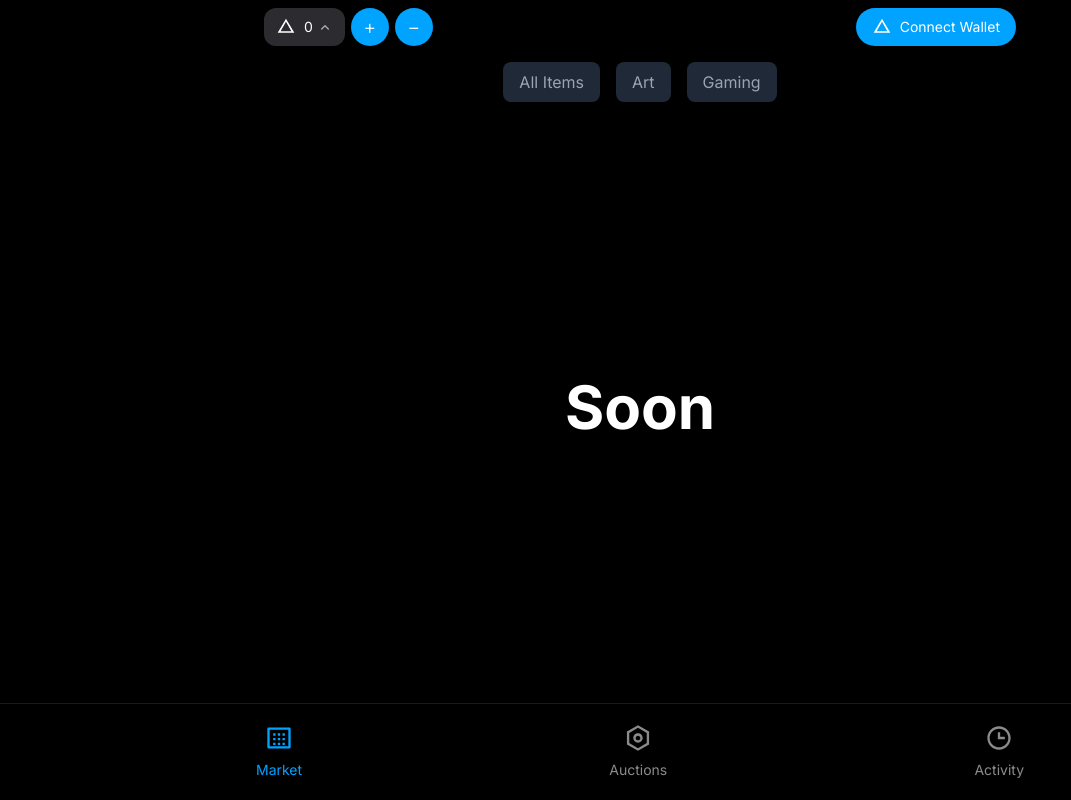
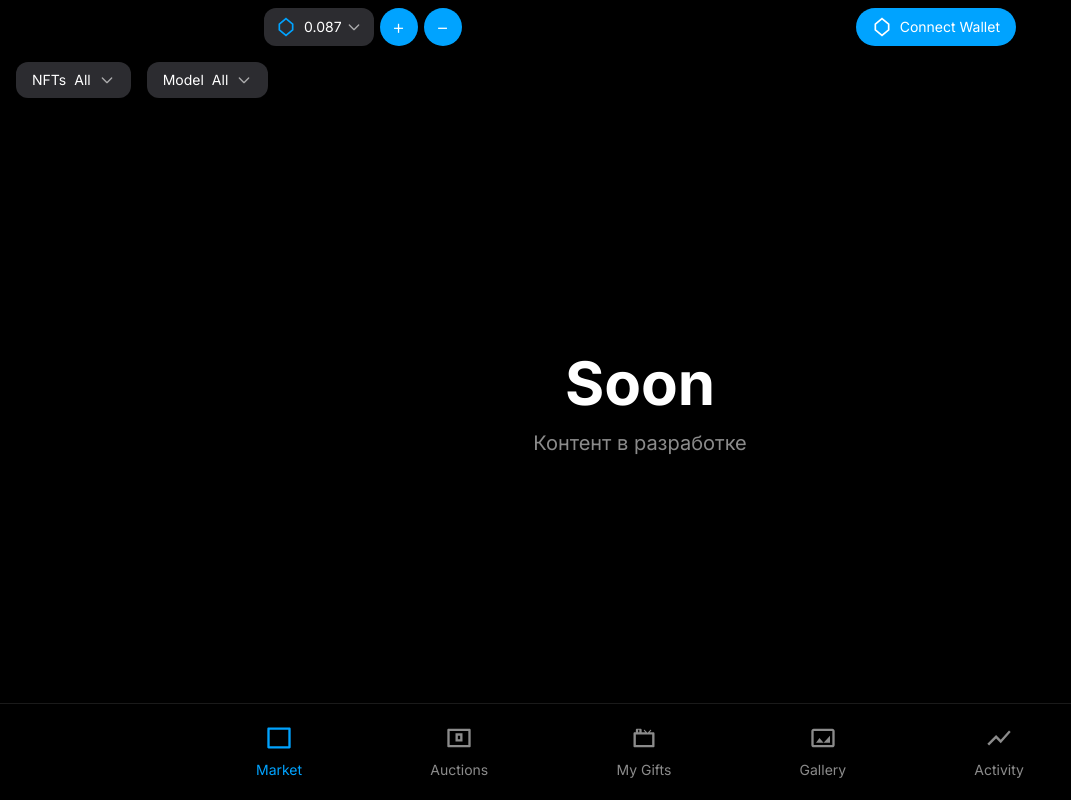
Before and after one commit to useriiefokrjkgjrkgkgkjkg/mini-app-nft, a Next.js app: page / in a window 1280 px wide. Shown: the whole page, without its empty margins (0-1071 px from the left). Built offline with nearby package versions, Linux system fonts and the light colour scheme.

Commit message:
feat: обновлен дизайн приложения

```diff
--- a/app/page.tsx
+++ b/app/page.tsx
@@ -22,6 +22,7 @@ declare global {
 export default function Home() {
   const [activeTab, setActiveTab] = useState('market');
   const [loading, setLoading] = useState(true);
+  const [counter, setCounter] = useState(0.087);
 
   useEffect(() => {
     if (window.Telegram?.WebApp) {
@@ -54,30 +55,36 @@ export default function Home() {
       <div className="w-full bg-black p-2 flex items-center justify-center">
         <div className="max-w-3xl w-full flex items-center justify-between px-0">
           <div className="flex items-center gap-1.5 pl-2">
-            {/* Логотип и счетчик */}
+            {/* Счетчик и стрелка */}
             <div className="flex items-center bg-[#2c2c30] rounded-xl h-[38px] px-3">
-              <svg className="w-5 h-5" viewBox="0 0 24 24" fill="white">
-                <path d="M12 2L2 19h20L12 2zm0 3.8L18.5 17H5.5L12 5.8z"/>
+              <svg className="w-5 h-5" viewBox="0 0 24 24" fill="none" stroke="#00A3FF" strokeWidth="2">
+                <path d="M12 2L20 8.5V15.5L12 22L4 15.5V8.5L12 2Z" />
               </svg>
-              <span className="text-white text-sm ml-2 mr-1">0</span>
+              <span className="text-white text-sm ml-2 mr-1">{counter}</span>
               <svg className="w-4 h-4 text-white opacity-60" viewBox="0 0 24 24" fill="none" stroke="currentColor">
-                <path strokeLinecap="round" strokeLinejoin="round" strokeWidth={2} d="M7 15l5-5 5 5"/>
+                <path strokeLinecap="round" strokeLinejoin="round" strokeWidth={2} d="M19 9l-7 7-7-7"/>
               </svg>
             </div>
 
             {/* Кнопки + и - */}
-            <button className="w-[38px] h-[38px] bg-[#00A3FF] rounded-full flex items-center justify-center text-white text-xl font-light">
+            <button
+              className="w-[38px] h-[38px] bg-[#00A3FF] rounded-full flex items-center justify-center text-white text-xl font-light"
+              onClick={() => setCounter(prev => +(prev + 0.001).toFixed(3))}
+            >
               +
             </button>
-            <button className="w-[38px] h-[38px] bg-[#00A3FF] rounded-full flex items-center justify-center text-white text-xl font-light">
+            <button
+              className="w-[38px] h-[38px] bg-[#00A3FF] rounded-full flex items-center justify-center text-white text-xl font-light"
+              onClick={() => setCounter(prev => +(prev - 0.001).toFixed(3))}
+            >
               −
             </button>
           </div>
 
           {/* Кнопка Connect Wallet */}
           <button className="bg-[#00A3FF] text-white h-[38px] px-4 rounded-full flex items-center gap-2 text-sm mr-2">
-            <svg className="w-5 h-5" viewBox="0 0 24 24" fill="white">
-              <path d="M12 2L2 19h20L12 2zm0 3.8L18.5 17H5.5L12 5.8z"/>
+            <svg className="w-5 h-5" viewBox="0 0 24 24" fill="none" stroke="white" strokeWidth="2">
+              <path d="M12 2L20 8.5V15.5L12 22L4 15.5V8.5L12 2Z" />
             </svg>
             Connect Wallet
           </button>
@@ -86,50 +93,30 @@ export default function Home() {
 
       {/* Панель фильтров */}
       <div className="w-full bg-black px-4 py-2">
-        <div className="flex justify-center gap-4">
-          <button
-            className={`px-4 py-2 rounded-lg ${
-              activeTab === 'all'
-                ? 'bg-[#00A3FF] text-white'
-                : 'bg-gray-800 text-gray-400'
-            } hover:bg-[#00A3FF] hover:text-white transition-all`}
-            onClick={() => setActiveTab('all')}
-          >
-            All Items
-          </button>
-          <button
-            className={`px-4 py-2 rounded-lg ${
-              activeTab === 'art'
-                ? 'bg-[#00A3FF] text-white'
-                : 'bg-gray-800 text-gray-400'
-            } hover:bg-[#00A3FF] hover:text-white transition-all`}
-            onClick={() => setActiveTab('art')}
-          >
-            Art
-          </button>
-          <button
-            className={`px-4 py-2 rounded-lg ${
-              activeTab === 'gaming'
-                ? 'bg-[#00A3FF] text-white'
-                : 'bg-gray-800 text-gray-400'
-            } hover:bg-[#00A3FF] hover:text-white transition-all`}
-            onClick={() => setActiveTab('gaming')}
-          >
-            Gaming
-          </button>
+        <div className="flex gap-4">
+          <div className="flex items-center gap-2 bg-[#2c2c30] rounded-xl px-4 py-2">
+            <span className="text-white text-sm">NFTs</span>
+            <span className="text-white text-sm">All</span>
+            <svg className="w-4 h-4 text-white opacity-60" viewBox="0 0 24 24" fill="none" stroke="currentColor">
+              <path strokeLinecap="round" strokeLinejoin="round" strokeWidth={2} d="M19 9l-7 7-7-7"/>
+            </svg>
+          </div>
+          <div className="flex items-center gap-2 bg-[#2c2c30] rounded-xl px-4 py-2">
+            <span className="text-white text-sm">Model</span>
+            <span className="text-white text-sm">All</span>
+            <svg className="w-4 h-4 text-white opacity-60" viewBox="0 0 24 24" fill="none" stroke="currentColor">
+              <path strokeLinecap="round" strokeLinejoin="round" strokeWidth={2} d="M19 9l-7 7-7-7"/>
+            </svg>
+          </div>
         </div>
       </div>
 
       {/* Основной контент */}
       <main className="flex-1 flex items-center justify-center">
-        {activeTab === 'market' ? (
+        <div className="flex flex-col items-center gap-4">
           <h1 className="text-white text-6xl font-bold">Soon</h1>
-        ) : (
-          <div className="flex flex-col items-center gap-4">
-            <h1 className="text-white text-6xl font-bold capitalize">{activeTab}</h1>
-            <p className="text-[#8B8B8B] text-xl">Вкладка еще не готова</p>
-          </div>
-        )}
+          <p className="text-[#8B8B8B] text-xl">Контент в разработке</p>
+        </div>
       </main>
 
       {/* Нижняя навигация */}
@@ -141,7 +128,7 @@ export default function Home() {
             onClick={() => setActiveTab('market')}
           >
             <svg className="w-7 h-7" viewBox="0 0 24 24" fill={activeTab === 'market' ? "#00A3FF" : "#8B8B8B"}>
-              <path d="M3 3H21C21.5523 3 22 3.44772 22 4V20C22 20.5523 21.5523 21 21 21H3C2.44772 21 2 20.5523 2 20V4C2 3.44772 2.44772 3 3 3ZM4 5V19H20V5H4ZM9 8H7V10H9V8ZM7 12H9V14H7V12ZM9 16H7V18H9V16ZM13 8H11V10H13V8ZM11 12H13V14H11V12ZM13 16H11V18H13V16ZM17 8H15V10H17V8ZM15 12H17V14H15V12ZM17 16H15V18H17V16Z"/>
+              <path d="M3 3H21C21.5523 3 22 3.44772 22 4V20C22 20.5523 21.5523 21 21 21H3C2.44772 21 2 20.5523 2 20V4C2 3.44772 2.44772 3 3 3ZM4 5V19H20V5H4Z"/>
             </svg>
             <span className={activeTab === 'market' ? "text-[#00A3FF] text-sm" : "text-[#8B8B8B] text-sm"}>Market</span>
           </button>
@@ -152,9 +139,31 @@ export default function Home() {
             onClick={() => setActiveTab('auctions')}
           >
             <svg className="w-7 h-7" viewBox="0 0 24 24" fill={activeTab === 'auctions' ? "#00A3FF" : "#8B8B8B"}>
-              <path d="M12 1L21.5 6.5V17.5L12 23L2.5 17.5V6.5L12 1ZM12 3.311L4.5 7.65311V16.3469L12 20.689L19.5 16.3469V7.65311L12 3.311ZM12 16C9.79086 16 8 14.2091 8 12C8 9.79086 9.79086 8 12 8C14.2091 8 16 9.79086 16 12C16 14.2091 14.2091 16 12 16ZM12 14C13.1046 14 14 13.1046 14 12C14 10.8954 13.1046 10 12 10C10.8954 10 10 10.8954 10 12C10 13.1046 10.8954 14 12 14Z"/>
+              <path d="M15.0007 8H9.00073V15H15.0007V8ZM13.0007 13H11.0007V10H13.0007V13ZM21.0007 4H3.00073C2.44844 4 2.00073 4.44772 2.00073 5V19C2.00073 19.5523 2.44844 20 3.00073 20H21.0007C21.553 20 22.0007 19.5523 22.0007 19V5C22.0007 4.44772 21.553 4 21.0007 4ZM20.0007 18H4.00073V6H20.0007V18Z"/>
             </svg>
             <span className={activeTab === 'auctions' ? "text-[#00A3FF] text-sm" : "text-[#8B8B8B] text-sm"}>Auctions</span>
+          </button>
+
+          {/* My Gifts */}
+          <button
+            className="flex flex-col items-center gap-2"
+            onClick={() => setActiveTab('gifts')}
+          >
+            <svg className="w-7 h-7" viewBox="0 0 24 24" fill={activeTab === 'gifts' ? "#00A3FF" : "#8B8B8B"}>
+              <path d="M20 7H16.83L18.07 5.76C18.26 5.57 18.26 5.26 18.07 5.07C17.88 4.88 17.57 4.88 17.38 5.07L15 7.45L12.62 5.07C12.43 4.88 12.12 4.88 11.93 5.07C11.74 5.26 11.74 5.57 11.93 5.76L13.17 7H10V5C10 4.45 9.55 4 9 4H6C5.45 4 5 4.45 5 5V7H4C3.45 7 3 7.45 3 8V19C3 19.55 3.45 20 4 20H20C20.55 20 21 19.55 21 19V8C21 7.45 20.55 7 20 7ZM7 5H8V7H7V5ZM5 18V9H19V18H5Z"/>
+            </svg>
+            <span className={activeTab === 'gifts' ? "text-[#00A3FF] text-sm" : "text-[#8B8B8B] text-sm"}>My Gifts</span>
+          </button>
+
+          {/* Gallery */}
+          <button
+            className="flex flex-col items-center gap-2"
+            onClick={() => setActiveTab('gallery')}
+          >
+            <svg className="w-7 h-7" viewBox="0 0 24 24" fill={activeTab === 'gallery' ? "#00A3FF" : "#8B8B8B"}>
+              <path d="M20 4H4C2.9 4 2 4.9 2 6V18C2 19.1 2.9 20 4 20H20C21.1 20 22 19.1 22 18V6C22 4.9 21.1 4 20 4ZM4 18V6H20V18H4ZM18 10L12.5 16L9 12L6 16H18V10Z"/>
+            </svg>
+            <span className={activeTab === 'gallery' ? "text-[#00A3FF] text-sm" : "text-[#8B8B8B] text-sm"}>Gallery</span>
           </button>
 
           {/* Activity */}
@@ -163,7 +172,7 @@ export default function Home() {
             onClick={() => setActiveTab('activity')}
           >
             <svg className="w-7 h-7" viewBox="0 0 24 24" fill={activeTab === 'activity' ? "#00A3FF" : "#8B8B8B"}>
-              <path d="M12 2C6.477 2 2 6.477 2 12C2 17.523 6.477 22 12 22C17.523 22 22 17.523 22 12C22 6.477 17.523 2 12 2ZM12 20C7.589 20 4 16.411 4 12C4 7.589 7.589 4 12 4C16.411 4 20 7.589 20 12C20 16.411 16.411 20 12 20ZM13 7H11V13H17V11H13V7Z"/>
+              <path d="M3.5 18.5L9.5 12.5L13.5 16.5L22 6.92L20.59 5.5L13.5 13.5L9.5 9.5L2 17L3.5 18.5Z"/>
             </svg>
             <span className={activeTab === 'activity' ? "text-[#00A3FF] text-sm" : "text-[#8B8B8B] text-sm"}>Activity</span>
           </button>
```
